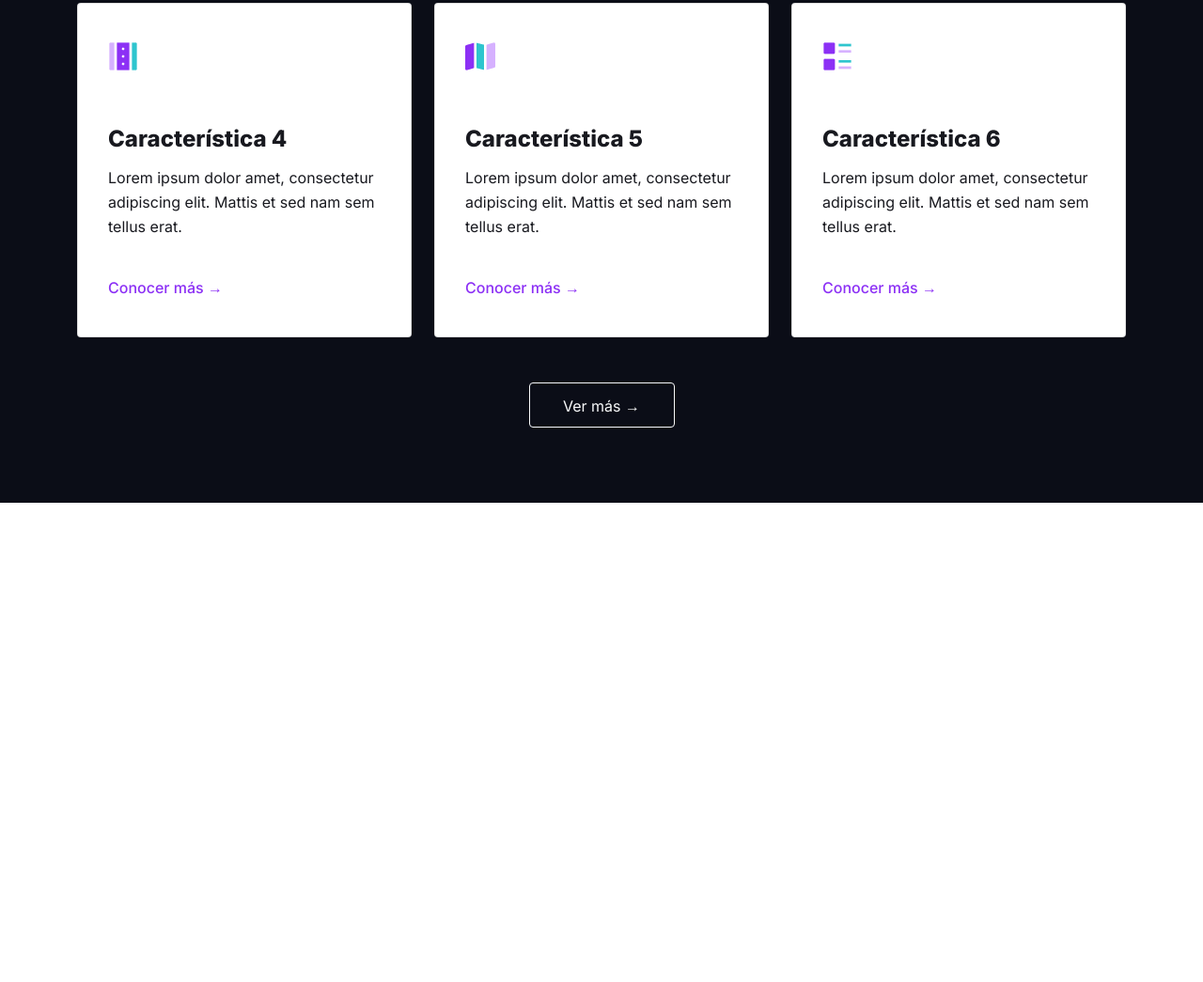
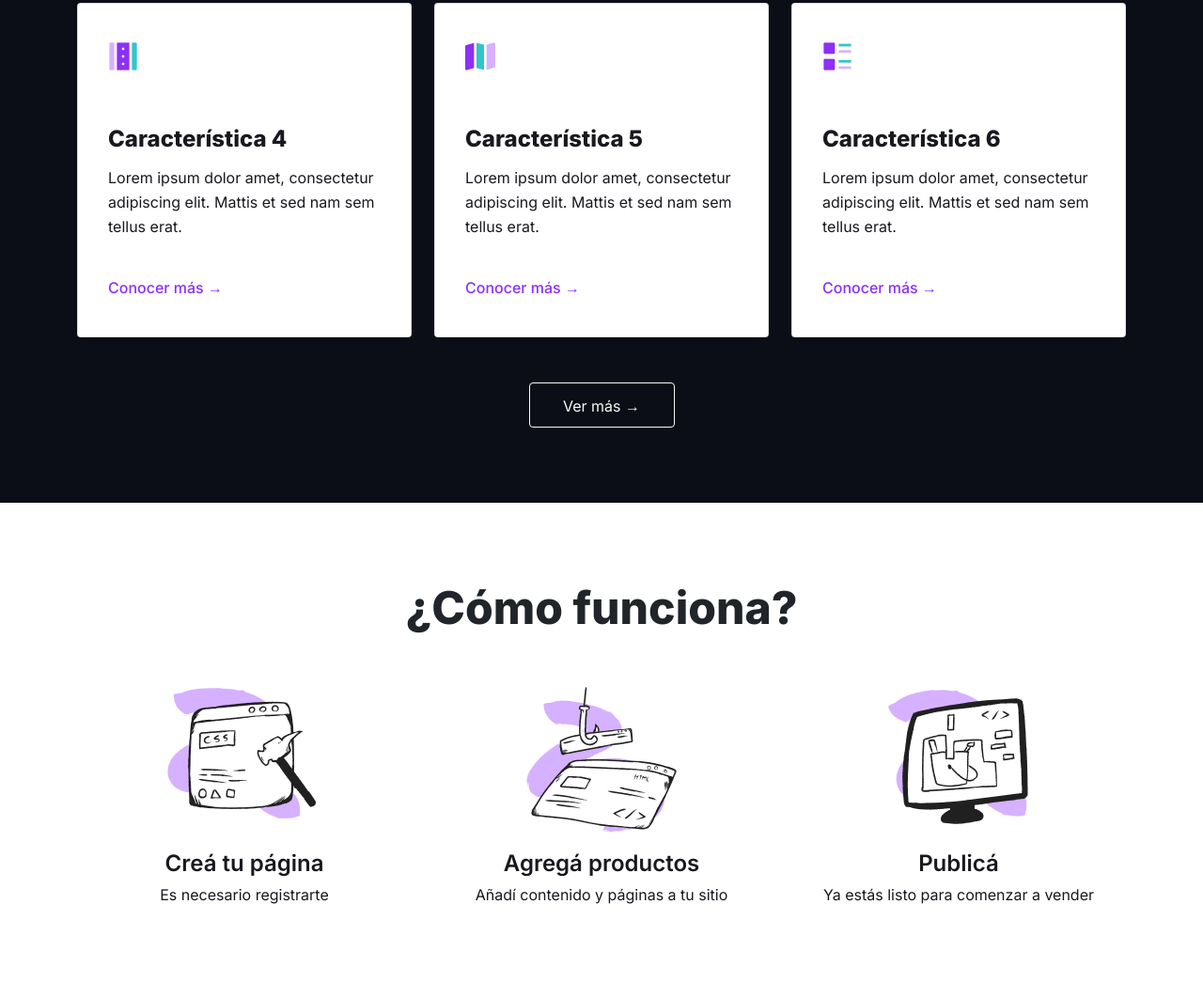
Before and after one commit to mauroturner/generador-de-tiendas, a plain HTML site: page index.html in a window 1280 px wide. Shown: the part 1297-2342 px from the top of the page at 94% size. Before the commit the page ends 1832 px from the top, so only its background shows below. Drawn offline with Linux system fonts and the light colour scheme.

Commit message:
Seccion how works con bootstrap

```diff
--- a/assets/css/estilos.css
+++ b/assets/css/estilos.css
@@ -12,7 +12,7 @@
 }
 
 .navbar{
-    height: 72px;
+    min-height: 72px;
     box-shadow: 0 .125rem .25rem rgba(0,0,0,.075);
 }
 
@@ -162,9 +162,36 @@
     padding: 12px 20px;
     margin-top: 3rem;
 }
+
 .card-body{
     padding: 2.5rem 2rem;
 }
+
+.how-works{
+    padding: 5rem 0;
+}
+
+.how-works__subtitle{
+    font-style: normal;
+    font-weight: 600;
+    font-size: 1.5rem;
+    line-height: 2rem;
+    text-align: center;
+    color: var(--color-fuente-oscuro);
+    margin-top: 1rem;
+    margin-bottom: 0.25rem;
+}
+
+.how-works__step{
+    font-style: normal;
+    font-weight: 400;
+    font-size: 1rem;
+    line-height: 1.625rem;
+    text-align: center;
+    color: var(--color-fuente-oscuro);
+    margin-bottom: 0;
+}
+
 @keyframes flotar {
 	0% {
 		transform: translatey(0);
--- a/index.html
+++ b/index.html
@@ -9,7 +9,7 @@
     <link href="https://fonts.googleapis.com/css2?family=Inter:wght@100;200;300;400;500;600;700;800;900&display=swap" rel="stylesheet">
     <link rel="stylesheet" href="./assets/css/bootstrap.min.css">
     <link rel="stylesheet" href="./assets/css/estilos.css">
-    <title>Mi tienda</title>
+    <title>my Store</title>
 </head>
 <body>
     <header class="header">
@@ -136,57 +136,31 @@
                     <a class="btn btn-outline-light btn-features" href="#">Ver más →</a>
                 </div>
             </section>
+            <section class="how-works">
+                <div class="container">
+                    <h5 class="section-title text-center">¿Cómo funciona?</h5>
+                    <div class="row">
+                        <div class="col-md-4 text-center">
+                            <img class="how-works__image" src="./assets/img/paso-1.png" alt="Paso 1">
+                            <p class="how-works__subtitle">Creá tu página</p>
+                            <p class="how-works__step">Es necesario registrarte</p>
+                        </div>
+                        <div class="col-md-4 text-center">
+                            <img class="how-works__image" src="./assets/img/paso-2.png" alt="Paso 2">
+                            <p class="how-works__subtitle">Agregá productos</p>
+                            <p class="how-works__step">Añadí contenido y páginas a tu sitio</p>
+                        </div>
+                        <div class="col-md-4 text-center">
+                            <img class="how-works__image" src="./assets/img/paso-3.png" alt="Paso 3">
+                            <p class="how-works__subtitle">Publicá</p>
+                            <p class="how-works__step">Ya estás listo para comenzar a vender</p>
+                        </div>
+                    </div>
+                </div>
+            </section>
         </div>
     </main>
     <!-- <main class="main">
-        <section class="main__section--features">
-            <div class="main__section--features__container">
-                <h4 class="main__section--features__container__title">Características</h4>
-                <div class="main__section--features__container__grid">
-                    <div class="main__section--features__container__grid__card">
-                        <img class="main__section--features__container__grid__card__img" src="./assets/img/icono-carta-01.png" alt="icono">
-                        <h5 class="main__section--features__container__grid__card__title">Característica 1</h5>
-                        <p class="main__section--features__container__grid__card__paragraph">Lorem ipsum dolor amet, consectetur adipiscing elit. Mattis et sed nam sem tellus erat.</p>
-                        <a class="main__section--features__container__grid__card__link" href="#">Conocer más →</a>
-                    </div>
-                    <div class="main__section--features__container__grid__card">
-                        <img class="main__section--features__container__grid__card__img" src="./assets/img/icono-carta-02.png" alt="icono">
-                        <h5 class="main__section--features__container__grid__card__title">Característica 2</h5>
-                        <p class="main__section--features__container__grid__card__paragraph">Lorem ipsum dolor amet, consectetur adipiscing elit. Mattis et sed nam sem tellus erat.</p>
-                        <a class="main__section--features__container__grid__card__link" href="#">Conocer más →</a>
-                    </div>
-                    <div class="main__section--features__container__grid__card">
-                        <img class="main__section--features__container__grid__card__img" src="./assets/img/icono-carta-03.png" alt="icono">
-                        <h5 class="main__section--features__container__grid__card__title">Característica 3</h5>
-                        <p class="main__section--features__container__grid__card__paragraph">Lorem ipsum dolor amet, consectetur adipiscing elit. Mattis et sed nam sem tellus erat.</p>
-                        <a class="main__section--features__container__grid__card__link" href="#">Conocer más →</a>
-                    </div>
-                </div>
-                <div class="main__section--features__container__grid">
-                    <div class="main__section--features__container__grid__card">
-                        <img class="main__section--features__container__grid__card__img" src="./assets/img/icono-carta-04.png" alt="icono">
-                        <h5 class="main__section--features__container__grid__card__title">Característica 4</h5>
-                        <p class="main__section--features__container__grid__card__paragraph">Lorem ipsum dolor amet, consectetur adipiscing elit. Mattis et sed nam sem tellus erat.</p>
-                        <a class="main__section--features__container__grid__card__link" href="#">Conocer más →</a>
-                    </div>
-                    <div class="main__section--features__container__grid__card">
-                        <img class="main__section--features__container__grid__card__img" src="./assets/img/icono-carta-05.png" alt="icono">
-                        <h5 class="main__section--features__container__grid__card__title">Característica 5</h5>
-                        <p class="main__section--features__container__grid__card__paragraph">Lorem ipsum dolor amet, consectetur adipiscing elit. Mattis et sed nam sem tellus erat.</p>
-                        <a class="main__section--features__container__grid__card__link" href="#">Conocer más →</a>
-                    </div>
-                    <div class="main__section--features__container__grid__card">
-                        <img class="main__section--features__container__grid__card__img" src="./assets/img/icono-carta-06.png" alt="icono">
-                        <h5 class="main__section--features__container__grid__card__title">Característica 6</h5>
-                        <p class="main__section--features__container__grid__card__paragraph">Lorem ipsum dolor amet, consectetur adipiscing elit. Mattis et sed nam sem tellus erat.</p>
-                        <a class="main__section--features__container__grid__card__link" href="#">Conocer más →</a>
-                    </div>
-                </div>
-                <div class="main__section--features__container__link__container">
-                    <a class="main__section--features__container__link__container_a" href="#">Ver más →</a>
-                </div>
-            </div>
-        </section>
         <section class="main__section--how-works">
             <div class="main__section--how-works__container">
                 <h5 class="main__section--how-works__container__title">¿Cómo funciona?</h5>
```
